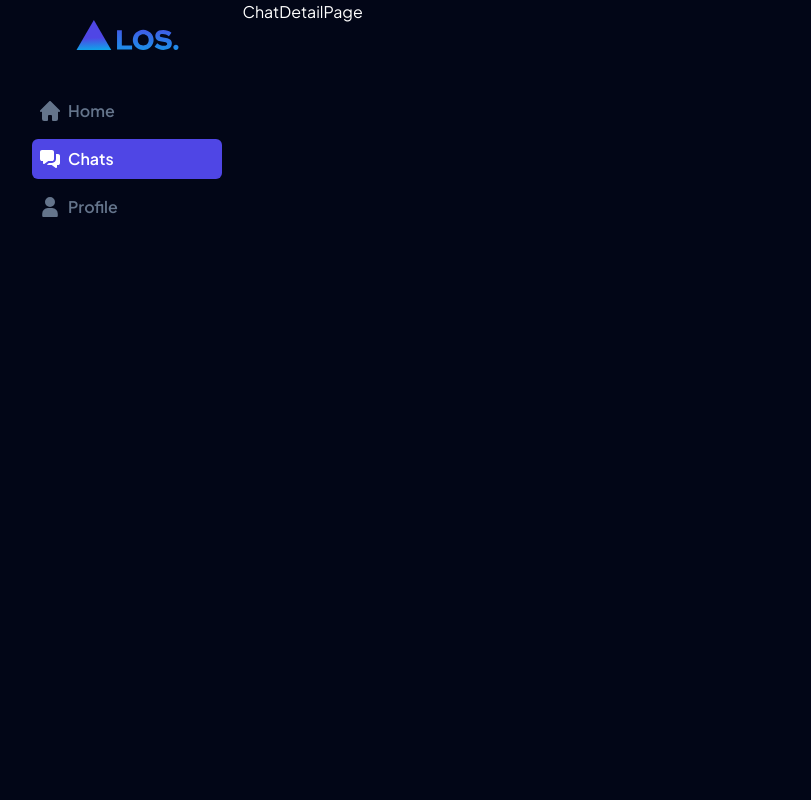
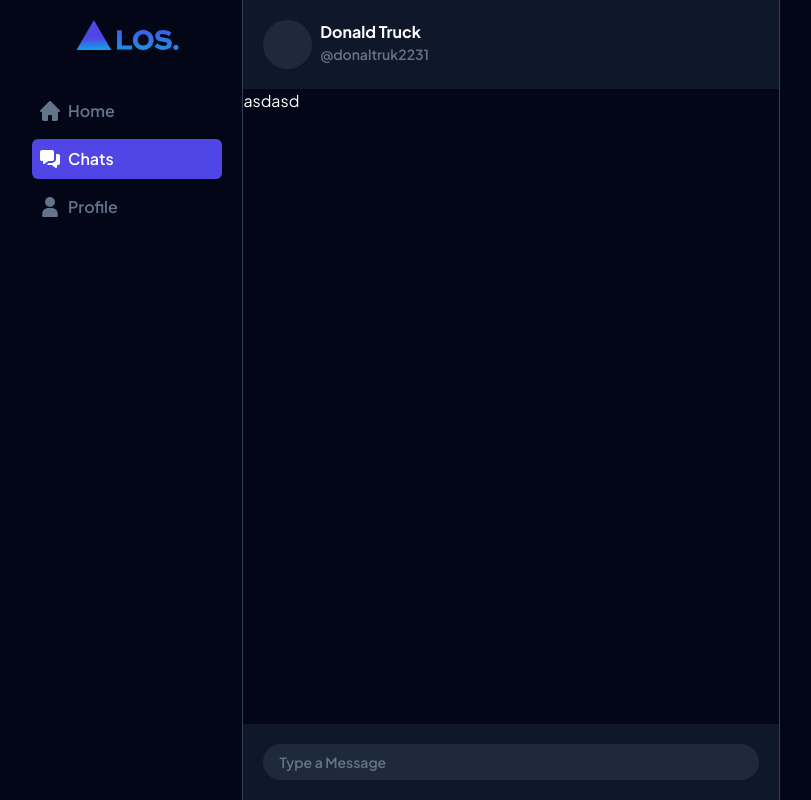
Before and after one commit to LeonardTarigan/final-project-rpl, a Next.js app: page /chat/1 in a window 1280 px wide. Shown: the whole page, without its empty margins (244-1055 px from the left). Built offline with nearby package versions, Linux system fonts and the light colour scheme.

Commit message:
[leo]: slicing chat room page

```diff
--- a/src/app/chat/[id]/page.tsx
+++ b/src/app/chat/[id]/page.tsx
@@ -1,5 +1,29 @@
 function ChatDetailPage() {
-  return <div>ChatDetailPage</div>;
+  return (
+    <main className="flex h-screen grow basis-[70%] flex-col justify-between border-x border-slate-700">
+      <section className="flex gap-2 bg-slate-900 p-5 text-sm">
+        <div className="basis-[10%]">
+          <div className="aspect-square rounded-full bg-slate-800"></div>
+        </div>
+        <div className="flex basis-[90%] flex-col">
+          <h1 className="text-base font-bold">Donald Truck</h1>
+          <p className="font-semibold text-slate-500">@donaltruk2231</p>
+        </div>
+      </section>
+      <section className="grow overflow-y-auto">
+        <div className="h-screen">asdasd</div>
+        <div className="h-screen">asdasd</div>
+        <div className="h-screen">asdasd</div>
+      </section>
+      <section className="flex gap-2 bg-slate-900 p-5 text-sm">
+        <textarea
+          placeholder="Type a Message"
+          rows={1}
+          className="w-full resize-none rounded-full bg-slate-800 px-4 py-2 placeholder:font-semibold placeholder:text-slate-500"
+        />
+      </section>
+    </main>
+  );
 }
 
 export default ChatDetailPage;
```
